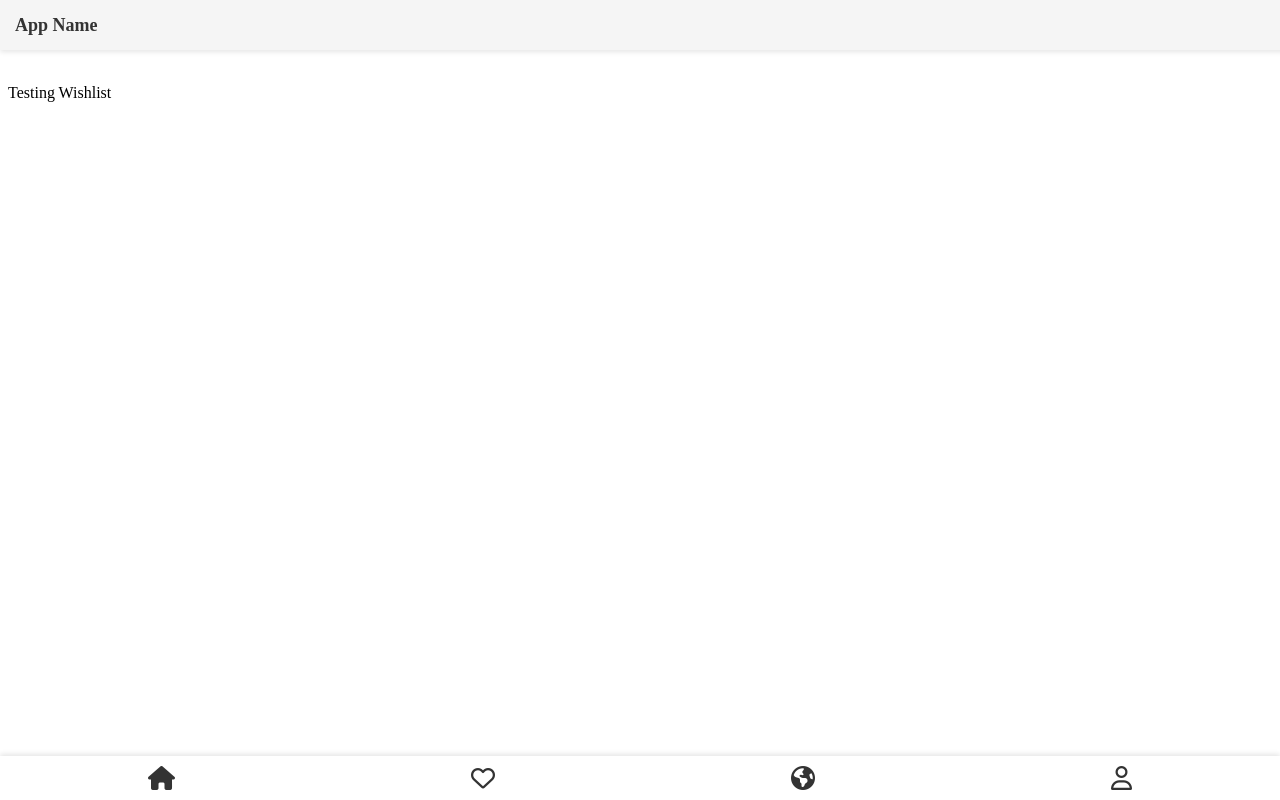
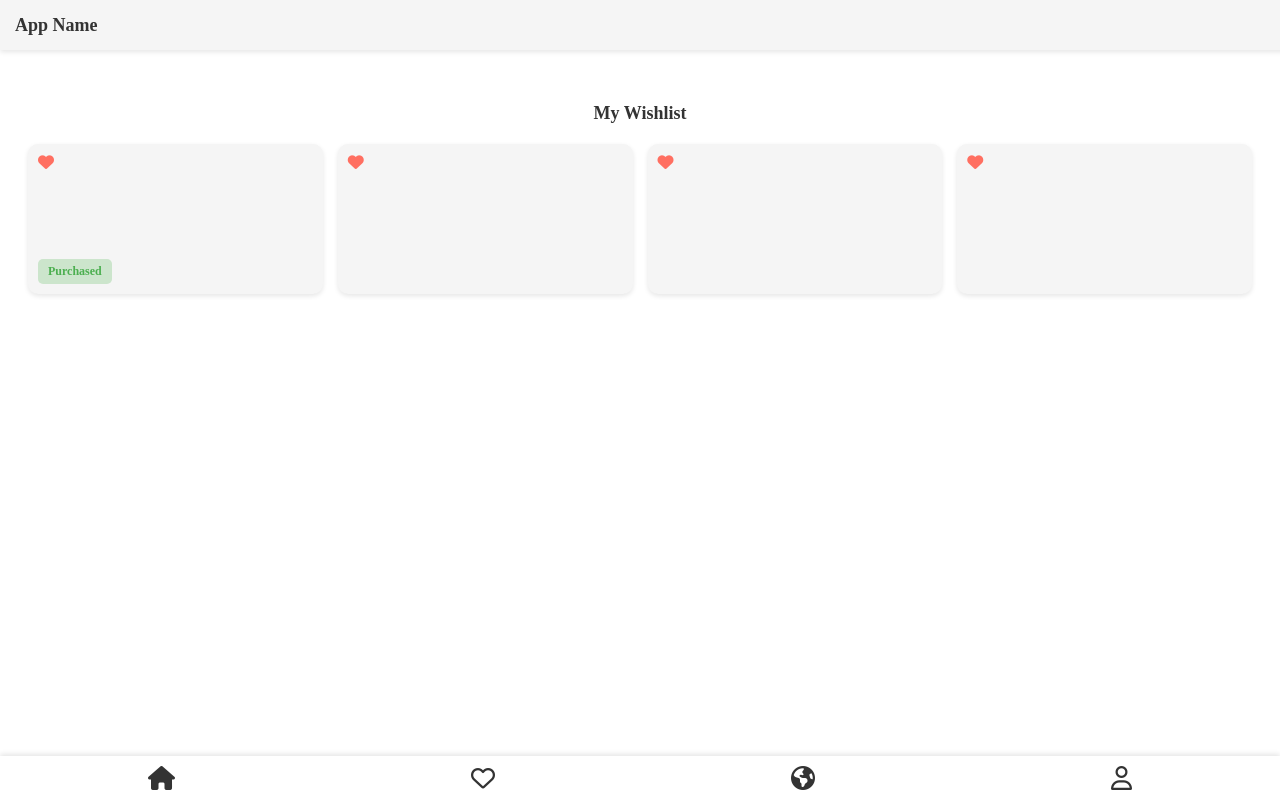
Before and after one commit to jessicawang31/winfo-hackathon-25, a React (Create React App) app: page /wishlist in a window 1280 px wide. Built offline with nearby package versions, Linux system fonts and the light colour scheme.

Commit message:
created wishlist

```diff
--- a/src/components/Wishlist.js
+++ b/src/components/Wishlist.js
@@ -1,6 +1,42 @@
+// import React from 'react';
+// export function Wishlist(){
+//     return (
+//         <p>Testing Wishlist</p>
+//     )
+// }
+
 import React from 'react';
-export function Wishlist(){
+import '../css/Wishlist.css';
+import '@fortawesome/fontawesome-free/css/all.min.css';
+import { Link } from 'react-router-dom';
+
+export function Wishlist() {
     return (
-        <p>Testing Wishlist</p>
-    )
+        <div className="wishlist-container">
+            <h2 className="wishlist-header">My Wishlist</h2>
+            <div className="wishlist-grid">
+                <Link to="/explore" className="wishlist-card">
+                    <div className="wishlist-card-icon">
+                        <i className="fa-solid fa-heart wishlist-icon"></i>
+                    </div>
+                    <div className="wishlist-card-tag purchased">Purchased</div>
+                </Link>
+                <Link to="/explore" className="wishlist-card">
+                    <div className="wishlist-card-icon">
+                        <i className="fa-solid fa-heart wishlist-icon"></i>
+                    </div>
+                </Link>
+                <Link to="/explore" className="wishlist-card">
+                    <div className="wishlist-card-icon">
+                        <i className="fa-solid fa-heart wishlist-icon"></i>
+                    </div>
+                </Link>
+                <Link to="/explore" className="wishlist-card">
+                    <div className="wishlist-card-icon">
+                        <i className="fa-solid fa-heart wishlist-icon"></i>
+                    </div>
+                </Link>
+            </div>
+        </div>
+    );
 }
--- /dev/null
+++ b/src/css/Wishlist.css
@@ -0,0 +1,66 @@
+/* Wishlist Container */
+.wishlist-container {
+    padding: 20px;
+    margin-top: 0px; /* Adjust based on header height */
+}
+
+/* Header */
+.wishlist-header {
+    text-align: center;
+    font-size: 18px;
+    font-weight: bold;
+    margin-bottom: 20px;
+    color: #333;
+}
+
+/* Grid */
+.wishlist-grid {
+    display: grid;
+    grid-template-columns: repeat(auto-fit, minmax(120px, 1fr));
+    gap: 15px;
+}
+
+/* Card */
+.wishlist-card {
+    position: relative;
+    background-color: #f5f5f5;
+    border-radius: 10px;
+    box-shadow: 0 2px 5px rgba(0, 0, 0, 0.1);
+    overflow: hidden;
+    height: 150px;
+    display: flex;
+    justify-content: center;
+    align-items: center;
+    text-decoration: none;
+    transition: transform 0.2s ease;
+}
+
+.wishlist-card:hover {
+    transform: scale(1.02);
+}
+
+/* Heart Icon */
+.wishlist-card-icon {
+    position: absolute;
+    top: 10px;
+    left: 10px;
+}
+
+.wishlist-icon {
+    font-size: 16px;
+    color: #ff6f61;
+    cursor: pointer;
+}
+
+/* Purchased Tag */
+.wishlist-card-tag {
+    position: absolute;
+    bottom: 10px;
+    left: 10px;
+    background-color: #cce5cc; /* Green for purchased */
+    padding: 5px 10px;
+    border-radius: 5px;
+    font-size: 12px;
+    font-weight: bold;
+    color: #4caf50;
+}
```
